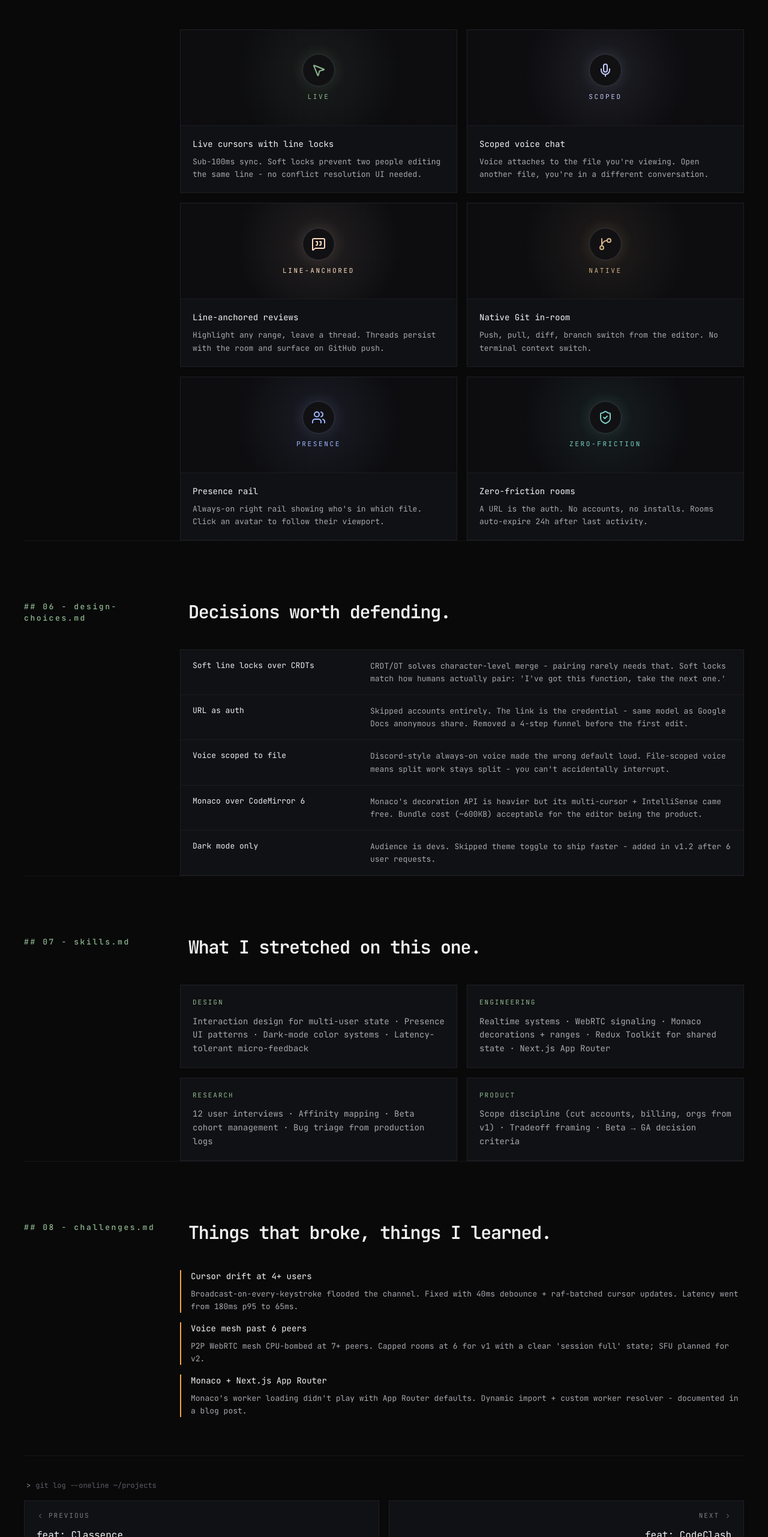
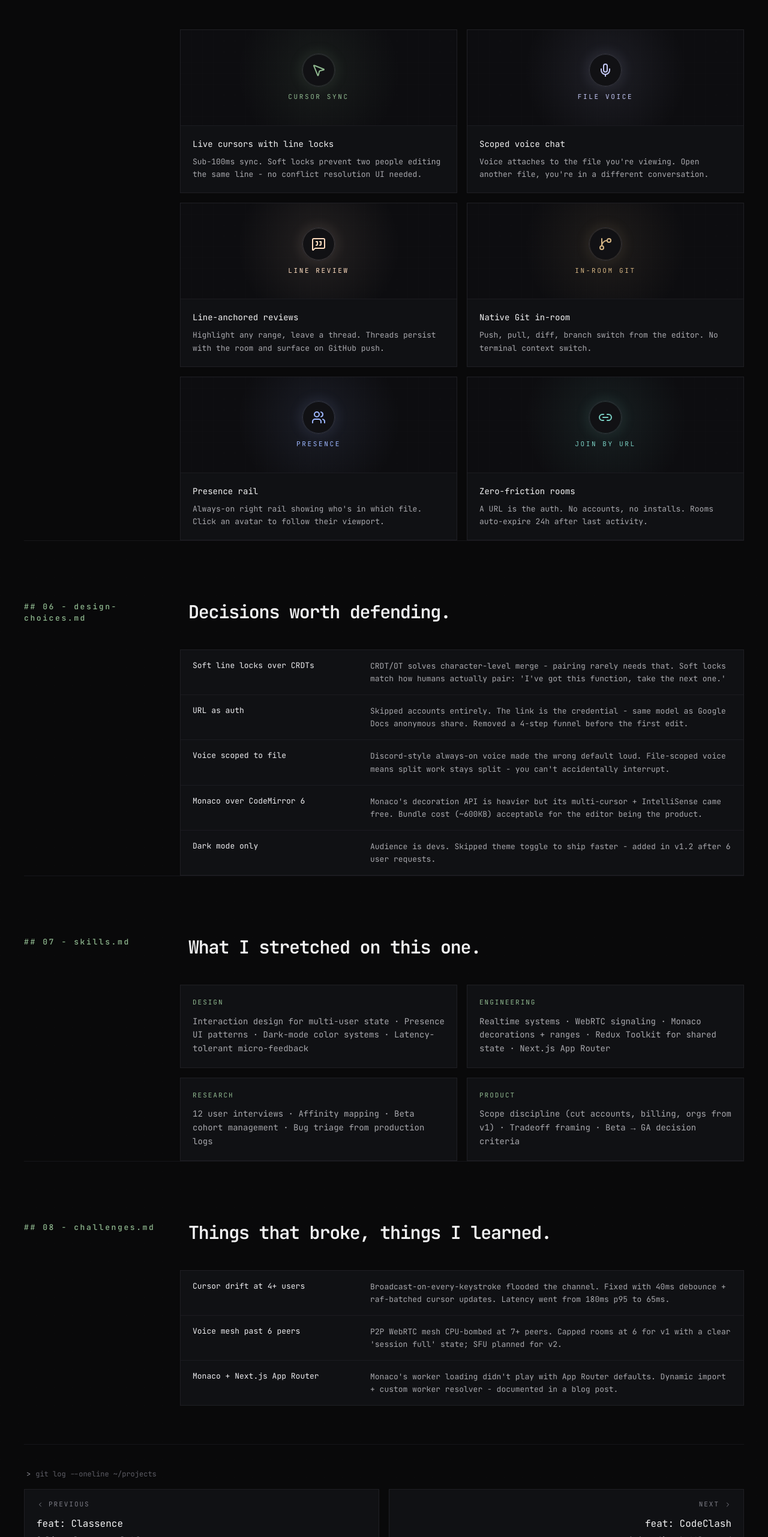
Before and after one commit to shivanirai08/pt, a Next.js app: page /projects/codecollab in a window 1280 px wide. Shown: the part 3507-6070 px from the top of the page at 60% size. Built offline with nearby package versions, Linux system fonts and the light colour scheme.

Commit message:
feat: enhance feature cards with new icons and improved structure

```diff
--- a/app/components/HelpOverlay.tsx
+++ b/app/components/HelpOverlay.tsx
@@ -21,16 +21,6 @@ export default function HelpOverlay({ open, onClose }: Props) {
 
   const sections = [
     {
-      title: "Main commands",
-      items: [
-        { key: ":about", desc: "open About section" },
-        { key: ":projects", desc: "open Projects section" },
-        { key: ":experience", desc: "open Experience section" },
-        { key: ":skills", desc: "open Skills section" },
-        { key: ":contact", desc: "open Contact section" },
-      ],
-    },
-    {
       title: "Page navigation",
       items: [
         { key: "1-5", desc: "jump between About, Projects, Experience, Skills, and Contact" },
@@ -45,6 +35,12 @@ export default function HelpOverlay({ open, onClose }: Props) {
         { key: "?", desc: "open this help" },
         { key: "Esc", desc: "close any modal or popup" },
         { key: "Q", desc: "close this modal" },
+      ],
+    },
+    {
+      title: "Section commands",
+      items: [
+        { key: ":about | :projects | :experience | :skills | :contact", desc: "" },
       ],
     },
   ] as const;
@@ -145,9 +141,9 @@ function CmdSection({
       </div>
       <div className="grid grid-cols-1 gap-1.5">
         {items.map((item) => (
-          <div key={item.key} className="flex items-baseline gap-6">
-            <span className="w-[142px] shrink-0 text-[#d7d7dc]">{item.key}</span>
-            <span className="flex-1 text-[#9a9aa1]">{item.desc}</span>
+          <div key={item.key} className={`flex items-baseline gap-6 ${!item.desc ? "flex-col" : ""}`}>
+            <span className={`${!item.desc ? "w-full" : "w-[142px]"} shrink-0 text-[#d7d7dc]`}>{item.key}</span>
+            {item.desc && <span className="flex-1 text-[#9a9aa1]">{item.desc}</span>}
           </div>
         ))}
       </div>
--- a/app/projects/[projectId]/page.tsx
+++ b/app/projects/[projectId]/page.tsx
@@ -5,10 +5,10 @@ import {
   ChevronLeft,
   ChevronRight,
   GitBranch,
+  Link2,
   MessageSquareQuote,
   Mic,
   MousePointer2,
-  ShieldCheck,
   Users,
 } from "lucide-react";
 import type { ReactNode } from "react";
@@ -26,6 +26,13 @@ type Metric = {
 type ContentCard = {
   title: string;
   body: string;
+};
+
+type FeatureCard = ContentCard & {
+  placeholder: string;
+  icon: React.ComponentType<{ className?: string }>;
+  accent: string;
+  iconLabel: string;
 };
 
 function getStatusLabel(project: Project) {
@@ -180,43 +187,64 @@ export default async function ProjectPage({ params }: ProjectPageProps) {
         body: `Used across ${project.name.replace("feat: ", "")}.`,
       }));
 
-  const featureCards: Array<ContentCard & { placeholder: string }> = isCodeCollab
+  const featureCards: FeatureCard[] = isCodeCollab
     ? [
         {
           title: "Live cursors with line locks",
           body: "Sub-100ms sync. Soft locks prevent two people editing the same line - no conflict resolution UI needed.",
           placeholder: "[ cursors + name labels GIF ]",
+          icon: MousePointer2,
+          accent: "#8fb88f",
+          iconLabel: "cursor sync",
         },
         {
           title: "Scoped voice chat",
           body: "Voice attaches to the file you're viewing. Open another file, you're in a different conversation.",
           placeholder: "[ voice indicator UI ]",
+          icon: Mic,
+          accent: "#c3c7f4",
+          iconLabel: "file voice",
         },
         {
           title: "Line-anchored reviews",
           body: "Highlight any range, leave a thread. Threads persist with the room and surface on GitHub push.",
           placeholder: "[ inline review thread ]",
+          icon: MessageSquareQuote,
+          accent: "#ffddc0",
+          iconLabel: "line review",
         },
         {
           title: "Native Git in-room",
           body: "Push, pull, diff, branch switch from the editor. No terminal context switch.",
           placeholder: "[ GitHub push panel ]",
+          icon: GitBranch,
+          accent: "#d4b483",
+          iconLabel: "in-room git",
         },
         {
           title: "Presence rail",
           body: "Always-on right rail showing who's in which file. Click an avatar to follow their viewport.",
           placeholder: "[ presence rail ]",
+          icon: Users,
+          accent: "#9db7ff",
+          iconLabel: "presence",
         },
         {
           title: "Zero-friction rooms",
           body: "A URL is the auth. No accounts, no installs. Rooms auto-expire 24h after last activity.",
           placeholder: "[ ephemeral room ]",
+          icon: Link2,
+          accent: "#7bd0c4",
+          iconLabel: "join by url",
         },
       ]
     : project.stack.map((item) => ({
         title: item,
         body: `Used as part of the ${project.role.toLowerCase()} stack for this build.`,
         placeholder: `[ ${item} ]`,
+        icon: MousePointer2,
+        accent: "#8fb88f",
+        iconLabel: "feature",
       }));
 
   const decisionRows: ContentCard[] = isCodeCollab
@@ -507,17 +535,9 @@ export default async function ProjectPage({ params }: ProjectPageProps) {
 
         <SectionShell index="05" file="features.md" title='Six features that earn the "one tool" claim.'>
           <div className="grid gap-4 md:grid-cols-2">
-            {featureCards.map((card, index) => (
+            {featureCards.map((card) => (
               <div key={card.title} className="overflow-hidden border border-[#1f1f24] bg-[#101114]">
-                <FeatureVisual
-                  icon={
-                    [MousePointer2, Mic, MessageSquareQuote, GitBranch, Users, ShieldCheck][index]
-                  }
-                  accent={
-                    ["#8fb88f", "#c3c7f4", "#ffddc0", "#d4b483", "#9db7ff", "#7bd0c4"][index]
-                  }
-                  label={card.title.split(" ")[0]}
-                />
+                <FeatureVisual icon={card.icon} accent={card.accent} label={card.iconLabel} />
                 <div className="p-4 sm:p-5">
                   <div className="text-[14px] text-[#f2f2f3]">{card.title}</div>
                   <div className="mt-2 text-[13px] leading-relaxed text-[#a8a8ad]">{card.body}</div>
@@ -553,11 +573,14 @@ export default async function ProjectPage({ params }: ProjectPageProps) {
         </SectionShell>
 
         <SectionShell index="08" file="challenges.md" title="Things that broke, things I learned.">
-          <div className="space-y-4">
-            {challengeCards.map((card) => (
-              <div key={card.title} className="border-l-2 border-[#f4a646] pl-4">
-                <div className="text-[14px] text-[#f2f2f3]">{card.title}</div>
-                <div className="mt-2 max-w-5xl text-[13px] leading-relaxed text-[#a8a8ad]">{card.body}</div>
+          <div className="overflow-hidden border border-[#1f1f24] bg-[#101114]">
+            {challengeCards.map((card, index) => (
+              <div
+                key={card.title}
+                className={`grid gap-4 px-5 py-4 lg:grid-cols-[280px_1fr] ${index !== challengeCards.length - 1 ? "border-b border-[#1b1b20]" : ""}`}
+              >
+                <div className="text-[13px] text-[#ececef]">{card.title}</div>
+                <div className="text-[13px] leading-relaxed text-[#a8a8ad]">{card.body}</div>
               </div>
             ))}
           </div>
```
